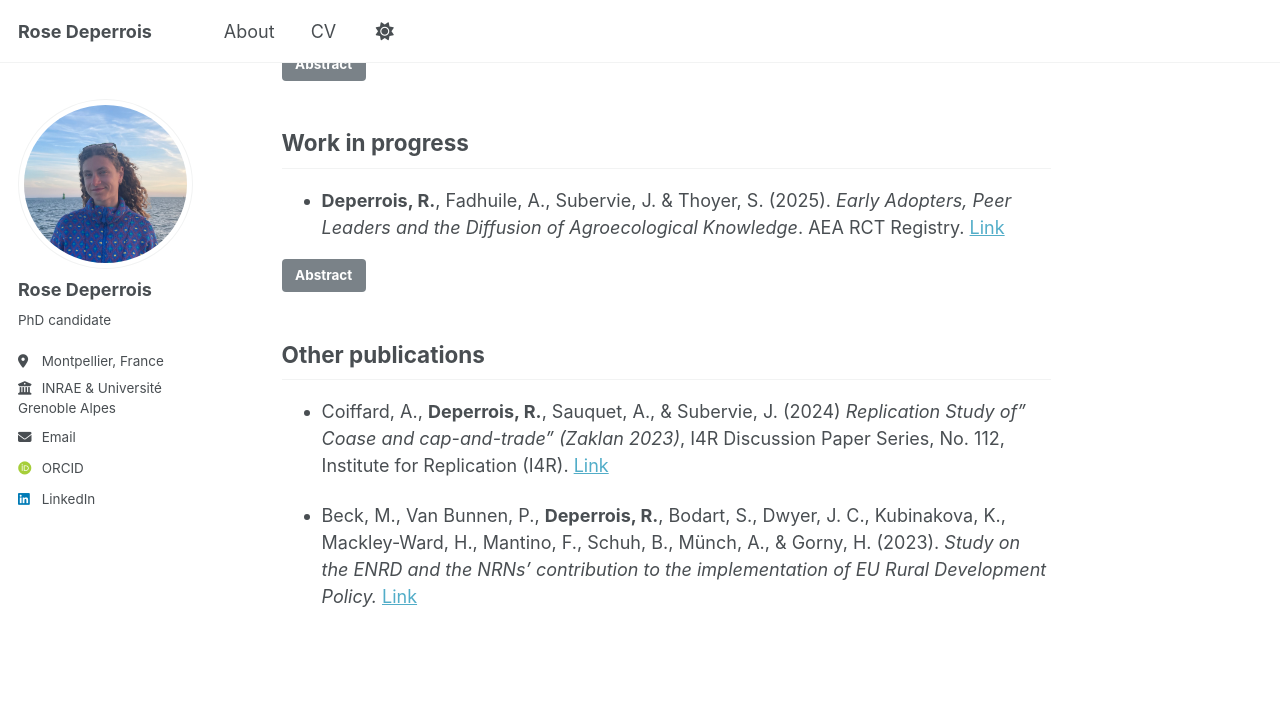
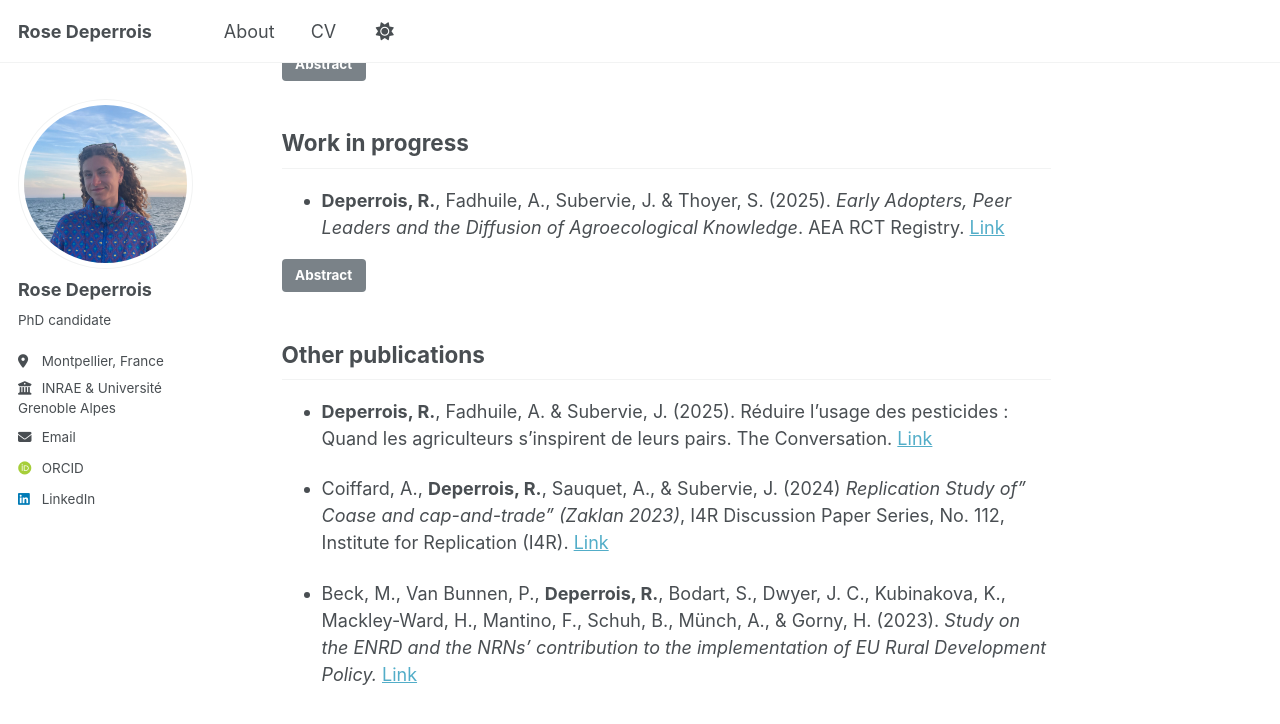
Before and after one commit to rosedeperrois/rosedeperrois.github.io, a Jekyll site: the page built from _pages/about.md, in a window 1280 px wide and 900 px high, scrolled down 758 px. Shown: the top 724 px of the window. Built offline with Jekyll 4.4.1, drawn with Linux system fonts in a browser that asks for light colours; some web fonts are replaced.

Commit message:
Update about.md

```diff
--- a/_pages/about.md
+++ b/_pages/about.md
@@ -36,6 +36,8 @@ Work in progress
 
 Other publications
 --------
+- **Deperrois, R.**, Fadhuile, A. & Subervie, J. (2025). Réduire l’usage des pesticides : Quand les agriculteurs s’inspirent de leurs pairs. The Conversation. [Link](https://theconversation.com/reduire-lusage-des-pesticides-quand-les-agriculteurs-sinspirent-de-leurs-pairs-269965)
+
 - Coiffard, A., **Deperrois, R.**, Sauquet, A., & Subervie, J. (2024) *Replication Study of" Coase and cap-and-trade" (Zaklan 2023)*, I4R Discussion Paper Series, No. 112, Institute for Replication (I4R). [Link](https://www.econstor.eu/bitstream/10419/289781/1/I4R-DP112.pdf)
 
 - Beck, M., Van Bunnen, P., **Deperrois, R.**, Bodart, S., Dwyer, J. C., Kubinakova, K., Mackley-Ward, H., Mantino, F., Schuh, B., Münch, A., & Gorny, H. (2023). *Study on the ENRD and the NRNs’ contribution to the implementation of EU Rural Development Policy.* [Link](https://eprints.glos.ac.uk/12850/7/12850%20Beck%2C%20Bunnen%2C%20Deperrois%2C%20Bodart%2C%20Dwyer%2C%20Kubinakova%2C%20Mackley-Ward%2C%20Francesco%2C%20Schuh%2C%20Munch%2C%20Gorny%20%282023%29%20Study%20on%20the%20ENRD%20and%20the%20NRNs%27%20contribution%20to%20the%20implementation%20of%20the%20EU%20rural%20development%20policy.pdf)
```
